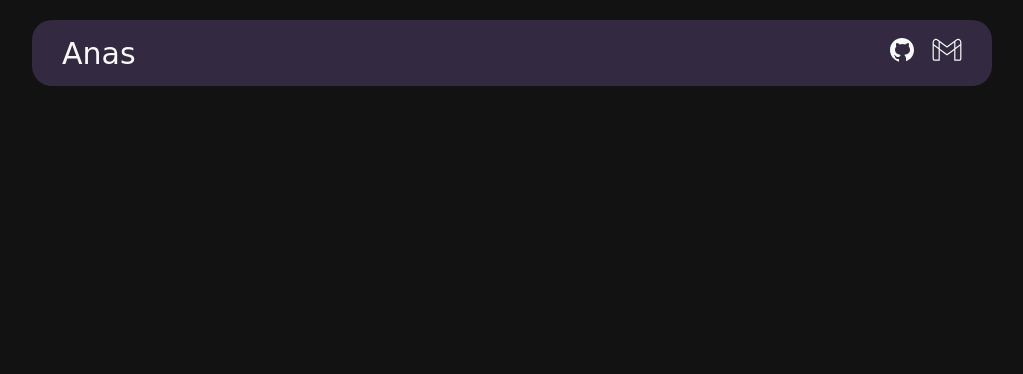
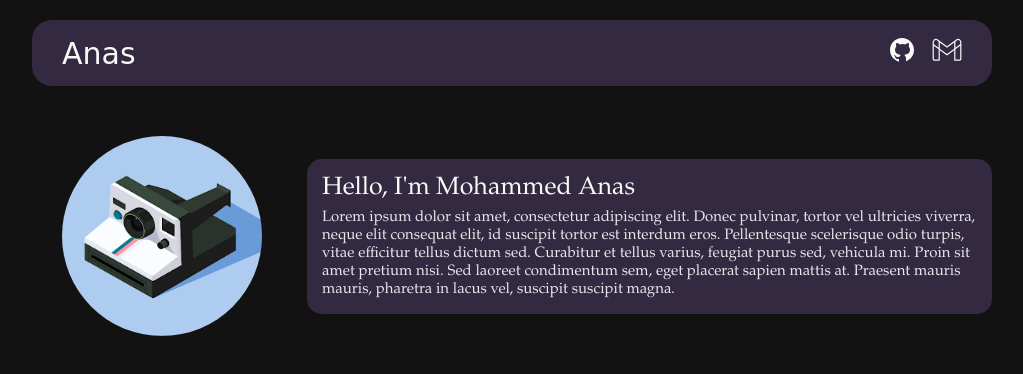
Before and after one commit to anas1306/portfolio, a plain HTML site: page index.html in a window 1280 px wide. Shown: the whole page, without its empty margins (128-1151 px from the left). Drawn offline with Linux system fonts and the light colour scheme.

Commit message:
Added introduction

```diff
--- a/index.html
+++ b/index.html
@@ -18,15 +18,19 @@
                     </a>
                 </li>
                 <li>
-                    <a href="mailto:anasshadabrais@gmail.com">
+                    <a href="mailto:mohammed.anas1306@gmail.com">
                         <img src="images/icons8-gmail.svg" height="30px" length="30px">
                     </a>
                 </li>
             </ul>
         </div>
 
-        <div>
-
+        <div class="info">
+            <img src="images/icon.png" id="pfp">
+            <div class="text">
+                <p class="name">Hello, I'm Mohammed Anas</p>
+                <p class="intro">Lorem ipsum dolor sit amet, consectetur adipiscing elit. Donec pulvinar, tortor vel ultricies viverra, neque elit consequat elit, id suscipit tortor est interdum eros. Pellentesque scelerisque odio turpis, vitae efficitur tellus dictum sed. Curabitur et tellus varius, feugiat purus sed, vehicula mi. Proin sit amet pretium nisi. Sed laoreet condimentum sem, eget placerat sapien mattis at. Praesent mauris mauris, pharetra in lacus vel, suscipit suscipit magna.</p>
+            </div>
         </div>
 
         <div>
--- a/style.css
+++ b/style.css
@@ -7,6 +7,7 @@ body {
     display:flex;
     flex-direction: column;
     padding: 20px;
+    gap: 50px
 }
 
 .header {
@@ -30,3 +31,38 @@ ul {
     gap: 15px;
     margin: 15px
 }
+
+.info {
+    display: flex;
+    justify-content: space-between;
+    gap: 15px;
+    align-items: center;
+}
+
+#pfp {
+    height: 200px;
+    width: auto;
+    padding: 0px 30px;
+    border-radius: 50%;
+}
+
+.text {
+    display: flex;
+    flex-direction: column;
+    gap: 5px;
+    background-color: #332940;
+    padding: 15px;
+    border-radius: 15px;
+}
+
+.name {
+    font-size: 25px;
+    color: #F9FAF8;
+    margin: 0px
+}
+
+.intro {
+    font-size: 15px;
+    color: #E5E7EB;
+    margin: 0px;
+}
```
Also changed, not shown: images/icon.png (added).
